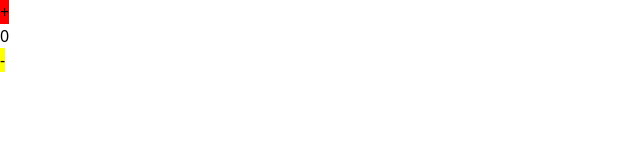
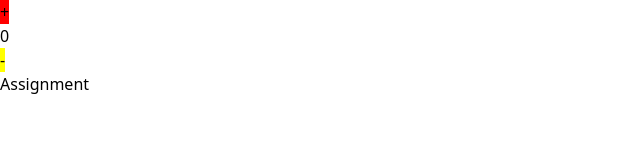
Before and after one commit to lucky-panchal/Coffee-Project-Team, a React (Create React App) app: page /counter in a window 1280 px wide. Shown: the top 162 px of the page, without its empty margins (0-640 px from the left). Built offline with nearby package versions, Linux system fonts and the light colour scheme.

Commit message:
Link Tag For SPA (Single Page Application)

```diff
--- a/src/App.js
+++ b/src/App.js
@@ -15,12 +15,7 @@ function App() {
 <Route path="/form" element={<Form/>}/>
 <Route path="/filter" element={<Filter/>}/>
 <Route path="/counter" element={<Counter/>}/>
-
-
-
-
  </Routes>
-
  </BrowserRouter>
    </>
 
--- a/src/components/Assignment.jsx
+++ b/src/components/Assignment.jsx
@@ -1,5 +1,5 @@
 import React, { useState } from 'react';
-
+import { Link } from 'react-router-dom';
 const Assignment = () => {
     const [name, setname] = useState("");
     const [email, setemail] = useState("");
@@ -62,9 +62,9 @@ const Assignment = () => {
                 <button id="submit" className="w-full bg-500 text-green py-2 rounded hover:bg-red-900" type="submit"><strong>Submit</strong></button>
             </form>
 
-
-
-
+            <h1>
+<Link to='/counter'>counter</Link>
+</h1>
 
         </div>
     );
--- a/src/components/Counter.jsx
+++ b/src/components/Counter.jsx
@@ -1,6 +1,7 @@
 import React from 'react'
 import { useState } from 'react'
 import "./Counter.css"
+import { Link } from 'react-router-dom'
 function Counter() {
 // eslint-disable-next-line react-hooks/rules-of-hooks
 let [first, setfirst ] = useState(0)
@@ -31,8 +32,9 @@ const maximum = () => {
       <h1 id="numbercolor">{first}</h1>
       <button id="no2" className='count1' onClick={minimum}>-</button>
 
-
-
+<h1>
+    <Link to='/assignment'> Assignment</Link>
+    </h1>
      </>
     );
 }
```
